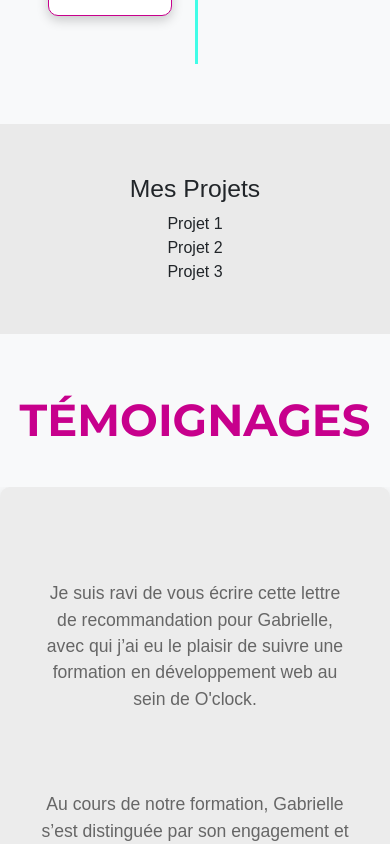
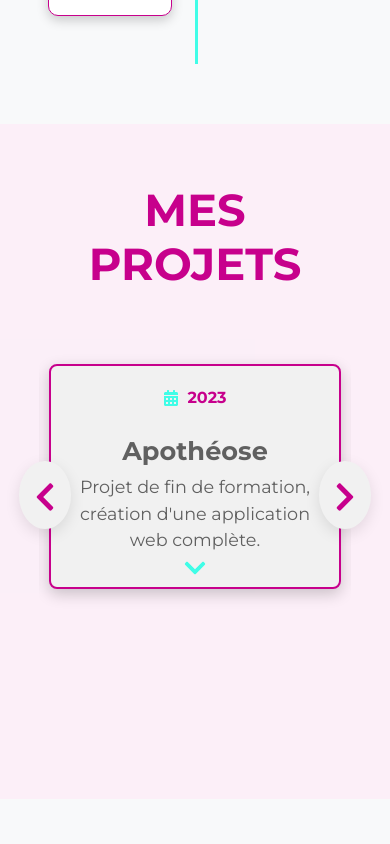
Before and after one commit to GabriellePagnard/Portfolio, a React (Vite) app in the folder frontend/: page / in a window 390 px wide. Shown: the part 6520-7364 px from the top of the page. Built offline with nearby package versions, Linux system fonts and the light colour scheme.

Commit message:
Ajout section projets et stylisation ok

```diff
--- a/frontend/package.json
+++ b/frontend/package.json
@@ -21,8 +21,10 @@
     "react-dom": "^18.3.1",
     "react-icons": "^5.3.0",
     "react-redux": "^9.1.2",
+    "react-slick": "^0.30.2",
     "redux": "^5.0.1",
-    "redux-thunk": "^3.1.0"
+    "redux-thunk": "^3.1.0",
+    "slick-carousel": "^1.8.1"
   },
   "devDependencies": {
     "@eslint/js": "^9.9.0",
--- a/frontend/src/components/Projects.tsx
+++ b/frontend/src/components/Projects.tsx
@@ -1,14 +1,115 @@
-import React from 'react';
-import '../styles/Projects.css';
+import React from "react";
+import "../styles/Projects.css";
+import { FaCalendarAlt, FaChevronLeft, FaChevronRight, FaChevronDown } from "react-icons/fa";
+import Slider from "react-slick";
+import "slick-carousel/slick/slick.css";
+import "slick-carousel/slick/slick-theme.css";
+
+// Composant personnalisé pour la flèche précédente
+const PrevArrow = (props: any) => {
+  const { onClick } = props;
+  return (
+    <div className="custom-arrow custom-prev-arrow" onClick={onClick}>
+      <FaChevronLeft />
+    </div>
+  );
+};
+
+// Composant personnalisé pour la flèche suivante
+const NextArrow = (props: any) => {
+  const { onClick } = props;
+  return (
+    <div className="custom-arrow custom-next-arrow" onClick={onClick}>
+      <FaChevronRight />
+    </div>
+  );
+};
+
+const projectsData = [
+  {
+    id: 1,
+    name: "Apothéose",
+    description: "Projet de fin de formation, création d'une application web complète.",
+    fullDescription: "Dans ce projet, j'ai travaillé sur une application web complète en tant que développeuse fullstack. Il inclut l'authentification, un tableau de bord utilisateur, etc.",
+    date: "2023",
+    isEncours: true,
+  },
+  {
+    id: 2,
+    name: "Projet 2",
+    description: "En cours de développement...",
+    fullDescription: "Détails à venir.",
+    date: "À venir",
+    isEncours: false,
+  },
+  {
+    id: 3,
+    name: "Projet 3",
+    description: "En cours de développement...",
+    fullDescription: "Détails à venir.",
+    date: "À venir",
+    isEncours: false,
+  },
+  {
+    id: 4,
+    name: "Projet 4",
+    description: "En cours de développement...",
+    fullDescription: "Détails à venir.",
+    date: "À venir",
+    isEncours: false,
+  },
+];
 
 const Projects: React.FC = () => {
+  const settings = {
+    dots: false,
+    infinite: true,
+    speed: 500,
+    slidesToShow: 4,
+    slidesToScroll: 1,
+    nextArrow: <NextArrow />,
+    prevArrow: <PrevArrow />,
+    responsive: [
+      {
+        breakpoint: 1024,
+        settings: {
+          slidesToShow: 2,
+        },
+      },
+      {
+        breakpoint: 768,
+        settings: {
+          slidesToShow: 1,
+        },
+      },
+    ],
+  };
+
   return (
-    <section id="projects" className="projects-section">
-      <h2>Mes Projets</h2>
-      <div className="project-cards">
-        <div className="project-card">Projet 1</div>
-        <div className="project-card">Projet 2</div>
-        <div className="project-card">Projet 3</div>
+    <section className="projects" id="projects">
+      <div className="projects__container">
+        <h2 className="projects__title">Mes Projets</h2>
+        <Slider {...settings}>
+          {projectsData.map((project) => (
+            <div key={project.id} className="projects__card">
+              <div className="projects__content">
+                <div className="projects__date">
+                  <FaCalendarAlt className="projects__icon" />
+                  <p>{project.date}</p>
+                </div>
+                <h4 className="projects__content-title">{project.name}</h4>
+                <p className="projects__description">{project.description}</p>
+                <FaChevronDown className="projects__expand-icon" />
+                <div className="projects__full-details">
+                  <p>{project.fullDescription}</p>
+                </div>
+                <button className="projects__button" disabled={!project.isEncours}>
+                  {project.isEncours ? "Découvrir" : "À venir"}
+                </button>
+              </div>
+            </div>
+          ))}
+        </Slider>
       </div>
     </section>
   );
--- a/frontend/src/styles/Projects.css
+++ b/frontend/src/styles/Projects.css
@@ -1,4 +1,210 @@
-.projects-section {
-    padding: 20px;
-    background-color: #eaeaea;
+.projects {
+  min-height: 80vh;
+  width: 100%;
+  padding: 60px 0;
+  background-color: #c7008b10;
+  font-family: 'Montserrat', sans-serif;
+  color: #606060;
+  display: flex;
+  justify-content: center;
+}
+
+.projects__container {
+  max-width: 80%;
+  position: relative;
+  width: 100%;
+}
+
+.projects__title {
+  font-size: 2.8rem;
+  font-family: 'Montserrat', sans-serif;
+  font-weight: bold;
+  color: #c7008c;
+  text-transform: uppercase;
+  text-align: center;
+  margin-bottom: 40px;
+}
+
+.slick-slide {
+  padding: 0 10px;
+  transition: height 0.3s ease;
+  margin-top: 2rem;
+  margin-bottom: 2rem;
+}
+
+.projects__card {
+  background-color: #f1f1f1;
+  border: 2px solid #c7008c;
+  border-radius: 8px;
+  padding: 20px;
+  text-align: center;
+  overflow: hidden;
+  transition: transform 0.3s ease, background-color 0.3s ease, height 0.3s ease;
+  height: 225px;
+  display: flex;
+  flex-direction: column;
+  justify-content: space-between;
+  position: relative;
+  box-shadow: 0 5px 15px rgba(0, 0, 0, 0.2);
+}
+
+.projects__card:hover {
+  transform: scale(1.05);
+  height: auto;
+  padding-bottom: 20px;
+}
+
+/* Masquer les détails tant que la carte n'est pas survolée */
+.projects__full-details {
+  display: none;
+  font-size: 0.9rem;
+  color: #606060;
+  margin-top: 10px;
+}
+
+/* Afficher les détails lorsque la carte est survolée */
+.projects__card:hover .projects__full-details {
+  display: block;
+}
+
+/* Flèche visible avant le dépliage */
+.projects__expand-icon {
+  font-size: 1.5rem;
+  color: #40fde7;
+  margin-top: 10px;
+  transition: opacity 0.3s ease;
+  display: block;
+}
+
+/* Flèche visible avant le dépliage */
+.projects__expand-icon {
+  font-size: 1.5rem;
+  color: #40fde7;
+  margin-top: 10px;
+  transition: opacity 0.3s ease;
+  display: block;
+
+  /* Centrer horizontalement et verticalement la flèche */
+  position: absolute;
+  left: 50%;
+  top: 87%;
+  transform: translate(-50%, -50%); /* Pour centrer à la fois horizontalement et verticalement */
+}
+
+/* Masquer la flèche lorsqu'on survole la carte */
+.projects__card:hover .projects__expand-icon {
+  opacity: 0; /* La flèche disparaît quand la carte est dépliée */
+}
+
+.projects__content-title {
+  font-size: 1.6rem;
+  font-weight: bold;
+  color: #606060;
+  margin-bottom: 0.5rem;
+}
+
+.projects__description {
+  font-size: 1.1rem;
+  font-weight: 400;
+  color: #606060;
+  margin-bottom: 10px;
+}
+
+.projects__date {
+  display: flex;
+  align-items: center;
+  justify-content: center;
+  gap: 8px;
+  margin-bottom: 10px;
+  font-size: 1rem;
+  font-weight: 600;
+  color: #c7008c;
+}
+
+.projects__icon {
+  color: #40fde7;
+  font-size: inherit;
+  display: flex;
+  align-items: center;
+  margin-bottom: 15px;
+}
+
+.projects__button {
+  margin-top: 3.2rem;
+  padding: 0.8rem 2rem;
+  background-color: #40fde7;
+  color: #c7008c;
+  border: 1px solid #00414e;
+  border-radius: 10px;
+  font-weight: bold;
+  font-size: 1.1rem;
+  text-transform: uppercase;
+  transition: background-color 0.3s, transform 0.3s;
+}
+
+.projects__button:hover {
+  background-color: #c7008c;
+  color: #40fde7;
+  transform: scale(1.05);
+}
+
+.projects__button:disabled {
+  background-color: #d3d3d3;
+  color: #606060;
+  cursor: not-allowed;
+}
+
+/* Styles personnalisés pour les flèches */
+.custom-arrow {
+  font-size: 2rem;
+  color: #c7008c;
+  background-color: #f1f1f1;
+  border-radius: 50%;
+  padding: 10px;
+  cursor: pointer;
+  box-shadow: 0 5px 15px rgba(0, 0, 0, 0.1);
+  transition: transform 0.3s ease;
+  position: absolute;
+  top: 50%;
+  z-index: 1;
+  transform: translateY(-50%);
+}
+
+.custom-prev-arrow {
+  left: -70px;
+}
+
+.custom-next-arrow {
+  right: -70px;
+}
+
+.custom-arrow:hover {
+  transform: translateY(-50%) scale(1.1);
+  background-color: #c7008c;
+  color: #40fde7;
+}
+
+.slick-prev:before,
+.slick-next:before {
+  display: none;
+}
+
+/* Responsivité pour les petits écrans */
+@media (max-width: 768px) {
+  .projects__row {
+    flex-direction: column;
+    align-items: center;
   }
+
+  .projects__card {
+    margin-bottom: 30px;
+  }
+
+  .custom-prev-arrow {
+    left: -20px;
+  }
+
+  .custom-next-arrow {
+    right: -20px;
+  }
+}
```
Also changed, not shown: 1 other file (tests, documents, lock files or other folders).
